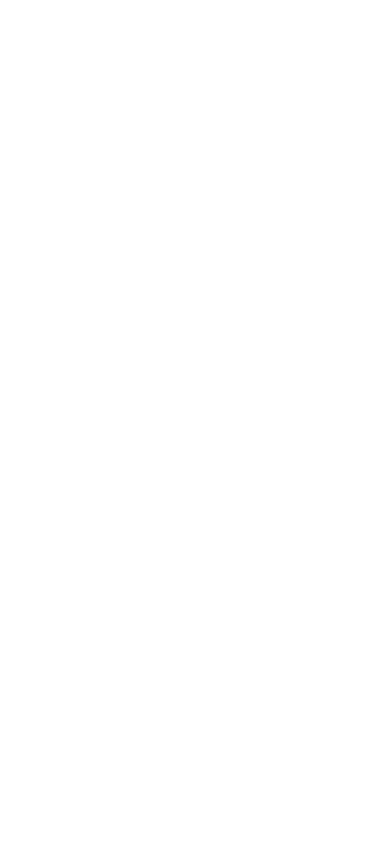
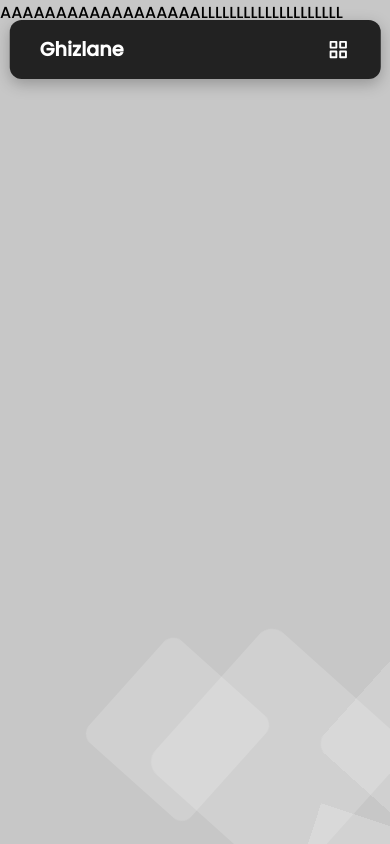
Before and after one commit to ghizlane-elatmani/Portfolio, a React (Create React App) app: page / in a window 390 px wide. Built offline with nearby package versions, Linux system fonts and the light colour scheme.

Commit message:
1.1.0: Navbar/Background done

```diff
--- a/src/App.js
+++ b/src/App.js
@@ -1,5 +1,26 @@
+import Navbar from "./components/Navbar/Navbar";
+import Home from "./components/Home/Home";
+
 function App() {
-  return <div className=""></div>;
+  return (
+    <div>
+      <ul class="background">
+        <li></li>
+        <li></li>
+        <li></li>
+        <li></li>
+        <li></li>
+        <li></li>
+        <li></li>
+        <li></li>
+        <li></li>
+        <li></li>
+      </ul>
+
+      <Navbar />
+      <Home />
+    </div>
+  );
 }
 
 export default App;
--- /dev/null
+++ b/src/components/Home/Home.css
@@ -0,0 +1,2 @@
+.Home {
+}
--- /dev/null
+++ b/src/components/Home/Home.jsx
@@ -0,0 +1,7 @@
+import "./Home.css";
+
+const Home = () => {
+  return <div className="Home">AAAAAAAAAAAAAAAAAALLLLLLLLLLLLLLLLLLLL</div>;
+};
+
+export default Home;
--- /dev/null
+++ b/src/components/Navbar/Menu.js
@@ -0,0 +1,22 @@
+export const Menu = [
+  {
+    title: "Home",
+    url: "#",
+    className: "nav-links",
+  },
+  {
+    title: "About",
+    url: "#",
+    className: "nav-links",
+  },
+  {
+    title: "Projects",
+    url: "#",
+    className: "nav-links",
+  },
+  {
+    title: "Contact",
+    url: "#",
+    className: "nav-links btn-cta",
+  },
+];
--- /dev/null
+++ b/src/components/Navbar/Navbar.css
@@ -0,0 +1,105 @@
+.navbar {
+  display: flex;
+  justify-content: space-between;
+  align-items: center;
+  width: 95%;
+  height: 3.7rem;
+  margin-inline: auto;
+
+  font-size: 1.2rem;
+  padding: 0 30px;
+  background: #222;
+  box-shadow: 0 5px 15px rgba(0, 0, 0, 0.25);
+  border-radius: 12px;
+
+  position: fixed;
+  top: 20px;
+  left: 50%;
+  transform: translate(-50%);
+}
+
+.logo {
+  color: #fff;
+  font-weight: 700;
+  justify-self: start;
+  cursor: pointer;
+}
+
+.nav-list {
+  display: grid;
+  grid-template-columns: repeat(4, auto);
+  gap: 1rem;
+  list-style: none;
+  align-items: center;
+  text-align: center;
+  justify-content: end;
+}
+
+.nav-links {
+  text-decoration: none;
+  color: #fff;
+  padding: 0.4rem 0.7rem;
+}
+
+.nav-links:hover {
+  background: rgb(80, 80, 238);
+  border-radius: 4px;
+  transition: all 0.2s ease-in-out;
+}
+
+.menu-icons {
+  color: #fff;
+  display: flex;
+  align-items: center;
+  justify-content: center;
+
+  display: none;
+}
+
+@media screen and (max-width: 850px) {
+  .navbar {
+    z-index: 99;
+  }
+
+  .nav-list {
+    display: flex;
+    flex-direction: column;
+    justify-content: start;
+
+    background: rgba(255, 255, 255, 0.25);
+    box-shadow: 0 8px 32px rgba(31, 38, 135, 0.37);
+    backdrop-filter: blur(4px);
+    border-radius: 13px;
+
+    width: 75%;
+    height: auto;
+    position: absolute;
+    top: 3.7rem;
+    right: -110%;
+
+    align-items: stretch;
+    margin: 0;
+    z-index: -1;
+    transition: all 0.3s ease-in-out;
+  }
+
+  .nav-list.active {
+    right: 0%;
+  }
+
+  .nav-links {
+    display: block;
+    width: 100%;
+    padding: 2rem 0;
+    color: #222;
+  }
+
+  .nav-links:hover {
+    background-color: rgba(255, 255, 255, 0.25);
+    backdrop-filter: blur(-20px);
+  }
+
+  .menu-icons {
+    display: flex;
+  }
+}
--- /dev/null
+++ b/src/components/Navbar/Navbar.jsx
@@ -0,0 +1,48 @@
+import "./Navbar.css";
+import { useState } from "react";
+import { Menu } from "./Menu";
+import { BiGridAlt, BiX } from "react-icons/bi";
+
+const Navbar = () => {
+  const [showMenu, setShowMenu] = useState(false);
+
+  const handleClick = () => {
+    setShowMenu(!showMenu);
+  };
+
+  return (
+    <nav className="navbar">
+      <p className="logo">Ghizlane</p>
+
+      <div className="menu-icons">
+        {showMenu ? (
+          <BiX
+            onClick={handleClick}
+            style={{ color: "white", fontSize: "1.2em", cursor: "pointer" }}
+          />
+        ) : (
+          <BiGridAlt
+            onClick={handleClick}
+            style={{ color: "white", fontSize: "1.2em", cursor: "pointer" }}
+          />
+        )}
+      </div>
+
+      <ul className={`nav-list ${showMenu ? "active" : ""}`}>
+        {Menu.map((item, index) => {
+          return (
+            <li key={index}>
+              <a href={item.url} className={item.className}>
+                {item.title}
+              </a>
+            </li>
+          );
+        })}
+      </ul>
+    </nav>
+  );
+};
+
+// Home - About - Projects - Contact
+
+export default Navbar;
--- /dev/null
+++ b/src/index.css
@@ -0,0 +1,123 @@
+*,
+*::before,
+*::after {
+  margin: 0;
+  padding: 0;
+  box-sizing: inherit;
+}
+
+html {
+  scroll-behavior: smooth;
+}
+
+body {
+  box-sizing: border-box;
+  font-family: "Poppins", sans-serif;
+  font-weight: 500;
+}
+
+@keyframes animate {
+  0% {
+    transform: translateY(0) rotate(0deg);
+    opacity: 1;
+    border-radius: 0;
+  }
+  100% {
+    transform: translateY(-1000px) rotate(720deg);
+    opacity: 0;
+    border-radius: 50%;
+  }
+}
+
+.background {
+  position: fixed;
+  min-width: 100vw;
+  min-height: 100vh;
+  top: 0;
+  left: 0;
+  margin: 0;
+  padding: 0;
+  background: #c7c7c7;
+  overflow: hidden;
+  z-index: -2;
+}
+.background li {
+  position: absolute;
+  display: block;
+  list-style: none;
+  width: 20px;
+  height: 20px;
+  background: rgba(255, 255, 255, 0.2);
+  animation: animate 19s linear infinite;
+}
+
+.background li:nth-child(0) {
+  left: 0%;
+  width: 159px;
+  height: 159px;
+  bottom: -159px;
+  animation-delay: 1s;
+}
+.background li:nth-child(1) {
+  left: 28%;
+  width: 137px;
+  height: 137px;
+  bottom: -137px;
+  animation-delay: 2s;
+}
+.background li:nth-child(2) {
+  left: 15%;
+  width: 117px;
+  height: 117px;
+  bottom: -117px;
+  animation-delay: 9s;
+}
+.background li:nth-child(3) {
+  left: 77%;
+  width: 117px;
+  height: 117px;
+  bottom: -117px;
+  animation-delay: 5s;
+}
+.background li:nth-child(4) {
+  left: 89%;
+  width: 156px;
+  height: 156px;
+  bottom: -156px;
+  animation-delay: 2s;
+}
+.background li:nth-child(5) {
+  left: 47%;
+  width: 190px;
+  height: 190px;
+  bottom: -190px;
+  animation-delay: 2s;
+}
+.background li:nth-child(6) {
+  left: 37%;
+  width: 128px;
+  height: 128px;
+  bottom: -128px;
+  animation-delay: 26s;
+}
+.background li:nth-child(7) {
+  left: 22%;
+  width: 119px;
+  height: 119px;
+  bottom: -119px;
+  animation-delay: 17s;
+}
+.background li:nth-child(8) {
+  left: 19%;
+  width: 142px;
+  height: 142px;
+  bottom: -142px;
+  animation-delay: 15s;
+}
+.background li:nth-child(9) {
+  left: 33%;
+  width: 105px;
+  height: 105px;
+  bottom: -105px;
+  animation-delay: 13s;
+}
--- a/src/index.js
+++ b/src/index.js
@@ -1,6 +1,6 @@
 import React from "react";
 import ReactDOM from "react-dom/client";
-import "./styles/index.css";
+import "./index.css";
 import App from "./App";
 
 const root = ReactDOM.createRoot(document.getElementById("root"));
--- a/src/styles/index.css
+++ /dev/null
@@ -1,17 +0,0 @@
-*,
-*::before,
-*::after {
-  margin: 0;
-  padding: 0;
-  box-sizing: inherit;
-}
-
-html {
-  scroll-behavior: smooth;
-}
-
-body {
-  box-sizing: border-box;
-  font-family: "Poppins", sans-serif;
-  font-weight: 500;
-}
```
Also changed, not shown: src/components/Navbar.jsx (deleted, +0 -7 lines).
